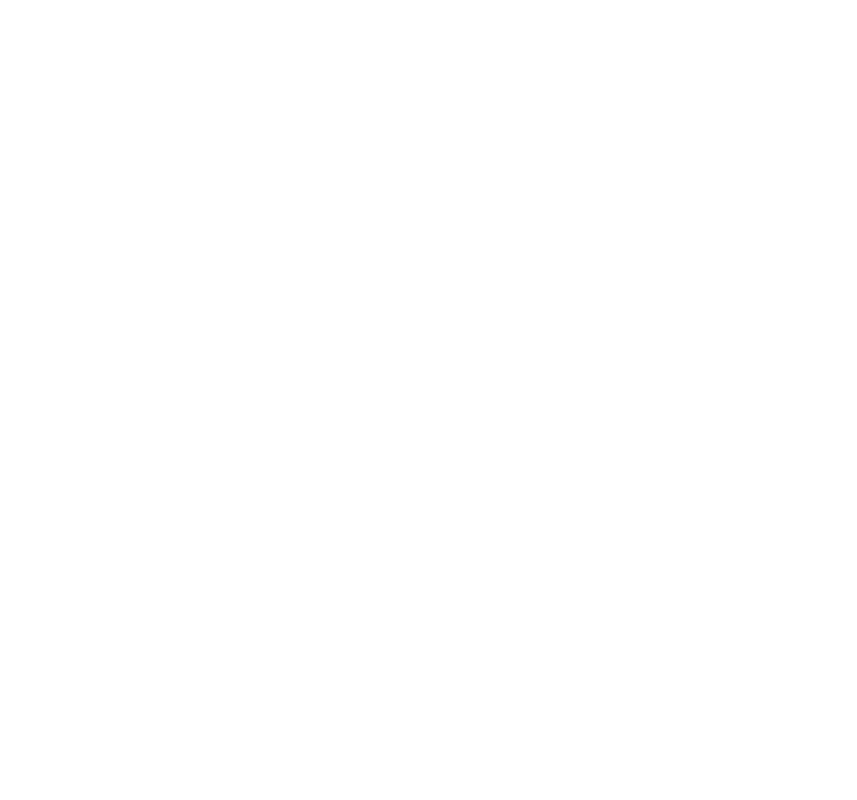
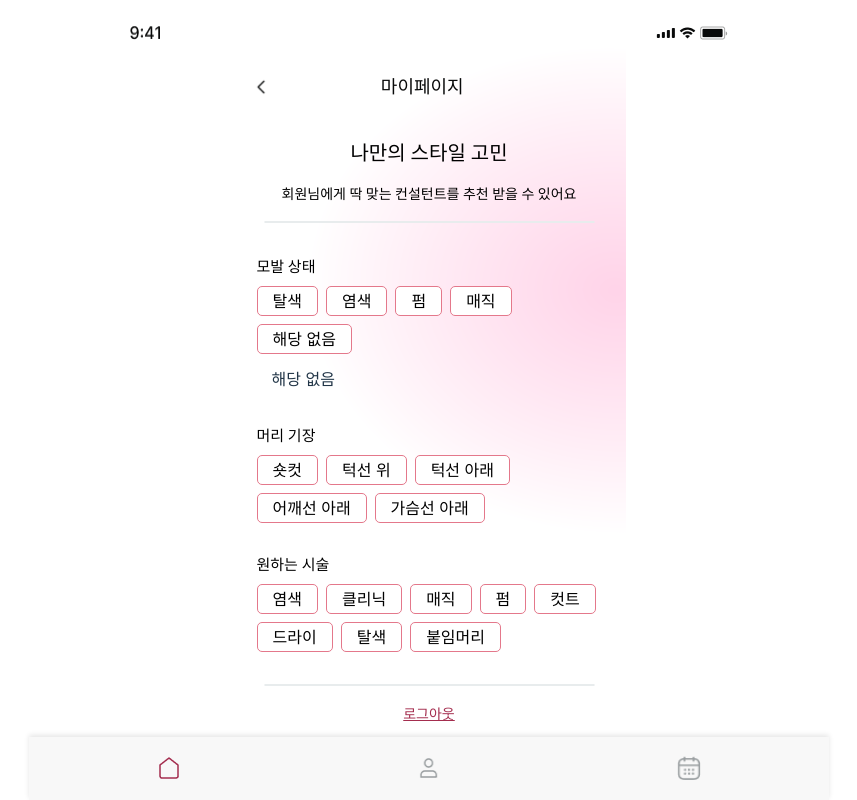
Before and after one commit to Kwondongkyun/Blaybus-Hackathon, a React (Vite) app: page /mypage in a window 1280 px wide. Before the commit this address had no page. Shown: the whole page, without its empty margins (211-1068 px from the left). Built offline with nearby package versions, Linux system fonts and the light colour scheme.

Commit message:
feat: 푸터 페이지 연결

```diff
--- a/src/App.jsx
+++ b/src/App.jsx
@@ -1,11 +1,16 @@
-import { BrowserRouter as Router, Routes, Route } from 'react-router-dom';
-import Login from './pages/Login';
-import MainPage from './pages/MainPage';
-import DesignerList from './pages/DesignerList';
-import BookingPage from './pages/BookingPage';
-import ReservationList from './pages/ReservationList';
-import DesignerDetail from './pages/DesignerDetail';
-import './App.css';
+import {
+  BrowserRouter as Router,
+  Routes,
+  Route,
+} from "react-router-dom";
+import Login from "./pages/Login";
+import MainPage from "./pages/MainPage";
+import DesignerList from "./pages/DesignerList";
+import BookingPage from "./pages/BookingPage";
+import ReservationList from "./pages/ReservationList";
+import DesignerDetail from "./pages/DesignerDetail";
+import MyPage from "./pages/MyPage";
+import "./App.css";
 
 function App() {
   return (
@@ -15,9 +20,16 @@ function App() {
         <Route path="/login" element={<Login />} />
         <Route path="/main" element={<MainPage />} />
         <Route path="/consulting/:type" element={<DesignerList />} />
-        <Route path="/booking/:type/:designerId" element={<BookingPage />} />
+        <Route
+          path="/booking/:type/:designerId"
+          element={<BookingPage />}
+        />
         <Route path="/reservations" element={<ReservationList />} />
-        <Route path="/designer/:type/:designerId" element={<DesignerDetail />} />
+        <Route
+          path="/designer/:type/:designerId"
+          element={<DesignerDetail />}
+        />
+        <Route path="/mypage" element={<MyPage />} />
       </Routes>
     </Router>
   );
--- a/src/components/Footer.jsx
+++ b/src/components/Footer.jsx
@@ -22,7 +22,7 @@ const Footer = () => {
       {/* 마이페이지 이동 */}
       <button
         className="footer-button"
-        onClick={() => navigate("/search")}
+        onClick={() => navigate("/mypage")}
       >
         <img
           src={mypagebtn_gray}
--- /dev/null
+++ b/src/pages/MyPage.jsx
@@ -0,0 +1,93 @@
+import { useState, useEffect } from "react";
+import { useNavigate } from "react-router-dom";
+import * as M from "../styles/MyPageStyles";
+import Back from "../assets/back.png";
+import Line from "../assets/line.png";
+import Footer from "../components/Footer.jsx";
+import HeaderReservation from "../components/HeaderReservation.jsx";
+
+const MyPage = () => {
+  const [selectedButtons, setSelectedButtons] = useState([]);
+  const navigate = useNavigate();
+
+  const handleButtonClick = (label) => {
+    setSelectedButtons((prev) =>
+      prev.includes(label)
+        ? prev.filter((item) => item !== label)
+        : [...prev, label]
+    );
+  };
+
+  const renderButton = (label) => (
+    <M.Button
+      key={label}
+      active={selectedButtons.includes(label)}
+      onClick={() => handleButtonClick(label)}
+    >
+      {label}
+    </M.Button>
+  );
+
+  const hairStates = ["탈색", "염색", "펌", "매직", "해당 없음"];
+  const hairLengths = [
+    "숏컷",
+    "턱선 위",
+    "턱선 아래",
+    "어깨선 아래",
+    "가슴선 아래",
+  ];
+  const treatments = [
+    "염색",
+    "클리닉",
+    "매직",
+    "펌",
+    "컷트",
+    "드라이",
+    "탈색",
+    "붙임머리",
+  ];
+
+  const handleLogout = () => {
+    localStorage.removeItem("accessToken");
+    localStorage.removeItem("refreshToken");
+    sessionStorage.clear();
+    navigate("/login");
+  };
+
+  return (
+    <M.Container>
+      <HeaderReservation />
+      <M.Title>
+        <M.BackImage src={Back} alt="Back" />
+        <M.TitleContent>마이페이지</M.TitleContent>
+      </M.Title>
+      <M.Title2>
+        <M.T2T>나만의 스타일 고민</M.T2T>
+        <M.T2C>
+          회원님에게 딱 맞는 컨설턴트를 추천 받을 수 있어요
+        </M.T2C>
+      </M.Title2>
+      <M.LineImage src={Line} alt="Line" />
+      <M.M>
+        <M.MT>모발 상태</M.MT>
+        <M.MC>{hairStates.map(renderButton)}</M.MC>
+        <M.MC2>
+          <M.ButtonH>해당 없음</M.ButtonH>
+        </M.MC2>
+      </M.M>
+      <M.M>
+        <M.MT>머리 기장</M.MT>
+        <M.MC>{hairLengths.map(renderButton)}</M.MC>
+      </M.M>
+      <M.M>
+        <M.MT>원하는 시술</M.MT>
+        <M.MC>{treatments.map(renderButton)}</M.MC>
+      </M.M>
+      <M.LineImage src={Line} alt="Line" />
+      <M.LogoutButton onClick={handleLogout}>로그아웃</M.LogoutButton>
+      <Footer />
+    </M.Container>
+  );
+};
+
+export default MyPage;
--- /dev/null
+++ b/src/styles/MyPageStyles.jsx
@@ -0,0 +1,282 @@
+import { styled } from "styled-components";
+import backgroundImg from "../assets/background_image.png";
+
+export const Container = styled.div`
+  width: 393px;
+  display: flex;
+  flex-direction: column;
+  justify-content: flex-start;
+  align-items: center;
+  padding: 24px;
+  max-width: 1200px;
+  margin: 0 auto;
+  min-height: 100vh;
+  background-image: url(${backgroundImg});
+  background-size: cover;
+  background-position: center;
+  background-repeat: no-repeat;
+`;
+
+export const Title = styled.div`
+  display: flex;
+  width: 393px;
+  padding: 6px 9px;
+  align-items: center;
+  justify-content: flex-start;
+  margin-top: 13%;
+`;
+
+export const BackImage = styled.img`
+  width: 24px;
+  height: 24px;
+  align-self: flex-start;
+  margin-right: auto;
+  margin-left: 2%;
+`;
+
+export const TitleContent = styled.div`
+  color: var(--Ink-Darkest, #090a0a);
+  text-align: center;
+  font-family: SUIT;
+  font-size: 18px;
+  font-style: normal;
+  font-weight: 400;
+  line-height: 18px;
+  flex: 1;
+  margin-right: 12%;
+`;
+
+export const Title2 = styled.div`
+  display: flex;
+  flex-direction: column;
+  align-items: center;
+  gap: 23px;
+  align-self: stretch;
+`;
+
+export const T2T = styled.div`
+  color: #000;
+  text-align: center;
+
+  font-family: Pretendard;
+  font-size: 20px;
+  font-style: normal;
+  font-weight: 700;
+  line-height: 28px;
+  margin-top: 10%;
+`;
+
+export const T2C = styled.div`
+  color: #000;
+  text-align: center;
+
+  font-family: Pretendard;
+  font-size: 14px;
+  font-style: normal;
+  font-weight: 400;
+  line-height: normal;
+  margin-top: -2%;
+`;
+
+export const LineImage = styled.img`
+  width: 331px;
+  height: 2px;
+  margin-top: 5%;
+  margin-bottom: 5%;
+`;
+
+export const M = styled.div`
+  display: flex;
+  flex-direction: column;
+  align-items: flex-start;
+  margin: 15px 0;
+  gap: 10px;
+  width: 100%;
+`;
+
+export const MT = styled.div`
+  color: #000;
+
+  font-family: Pretendard;
+  font-size: 15px;
+  font-style: normal;
+  font-weight: 500;
+  line-height: normal;
+  width: 100%;
+  text-align: left;
+`;
+
+export const MC = styled.div`
+  display: flex;
+  flex-wrap: wrap;
+  gap: 8px;
+  width: 100%;
+  justify-content: flex-start;
+`;
+
+export const MC2 = styled.div`
+  display: flex;
+  flex-wrap: wrap;
+  gap: 8px;
+  width: 100%;
+  justify-content: flex-start;
+`;
+
+export const ButtonTal = styled.div`
+  display: flex;
+  height: 30px;
+  padding: 7px 15px;
+  justify-content: center;
+  align-items: center;
+  gap: 10px;
+  cursor: pointer;
+
+  &:hover {
+    background-color: #e4788b;
+    color: white;
+  }
+  border-radius: 5px;
+`;
+
+export const ButtonY = styled.div`
+  display: flex;
+  height: 30px;
+  padding: 7px 15px;
+  justify-content: center;
+  align-items: center;
+  gap: 10px;
+  cursor: pointer;
+
+  &:hover {
+    background-color: #e4788b;
+    color: white;
+  }
+  border-radius: 5px;
+`;
+
+export const ButtonF = styled.div`
+  display: flex;
+  height: 30px;
+  padding: 7px 15px;
+  justify-content: center;
+  align-items: center;
+  gap: 10px;
+  cursor: pointer;
+
+  &:hover {
+    background-color: #e4788b;
+    color: white;
+  }
+  border-radius: 5px;
+`;
+
+export const ButtonM = styled.div`
+  display: flex;
+  height: 30px;
+  padding: 7px 15px;
+  justify-content: center;
+  align-items: center;
+  gap: 10px;
+  cursor: pointer;
+
+  &:hover {
+    background-color: #e4788b;
+    color: white;
+  }
+  border-radius: 5px;
+`;
+
+export const ButtonC = styled.div`
+  display: flex;
+  height: 30px;
+  padding: 7px 15px;
+  justify-content: center;
+  align-items: center;
+  gap: 10px;
+  cursor: pointer;
+
+  &:hover {
+    background-color: #e4788b;
+    color: white;
+  }
+  border-radius: 5px;
+`;
+
+export const ButtonH = styled.div`
+  display: flex;
+  height: 30px;
+  padding: 7px 15px;
+  justify-content: center;
+  align-items: center;
+  gap: 10px;
+  cursor: pointer;
+
+  &:hover {
+    background-color: #e4788b;
+    color: white;
+  }
+  border-radius: 5px;
+`;
+
+export const ButtonG = styled.div`
+  display: flex;
+  height: 30px;
+  padding: 7px 15px;
+  justify-content: center;
+  align-items: center;
+  gap: 10px;
+  cursor: pointer;
+
+  &:hover {
+    background-color: #e4788b;
+    color: white;
+  }
+  border-radius: 5px;
+`;
+
+export const ButtonB = styled.div`
+  display: flex;
+  height: 30px;
+  padding: 7px 15px;
+  justify-content: center;
+  align-items: center;
+  gap: 10px;
+  cursor: pointer;
+
+  &:hover {
+    background-color: #e4788b;
+    color: white;
+  }
+  border-radius: 5px;
+`;
+
+export const Button = styled.div`
+  display: flex;
+  height: 30px;
+  padding: 7px 15px;
+  justify-content: center;
+  align-items: center;
+  gap: 10px;
+  cursor: pointer;
+  border-radius: 5px;
+  background-color: ${(props) => (props.active ? "#E4788B" : "#fff")};
+  color: ${(props) => (props.active ? "#fff" : "#000")};
+  border: 1px solid #e4788b;
+`;
+
+export const LogoutButton = styled.div`
+  color: var(--brand-a-42-d-4-e, #a42d4e);
+  text-align: center;
+
+  font-family: Pretendard;
+  font-size: 14px;
+  font-style: normal;
+  font-weight: 400;
+  line-height: normal;
+  text-decoration-line: underline;
+  text-decoration-style: solid;
+  text-decoration-skip-ink: none;
+  text-decoration-thickness: auto;
+  text-underline-offset: auto;
+  text-underline-position: from-font;
+`;
```
Also changed, not shown: src/assets/line.png (added).
